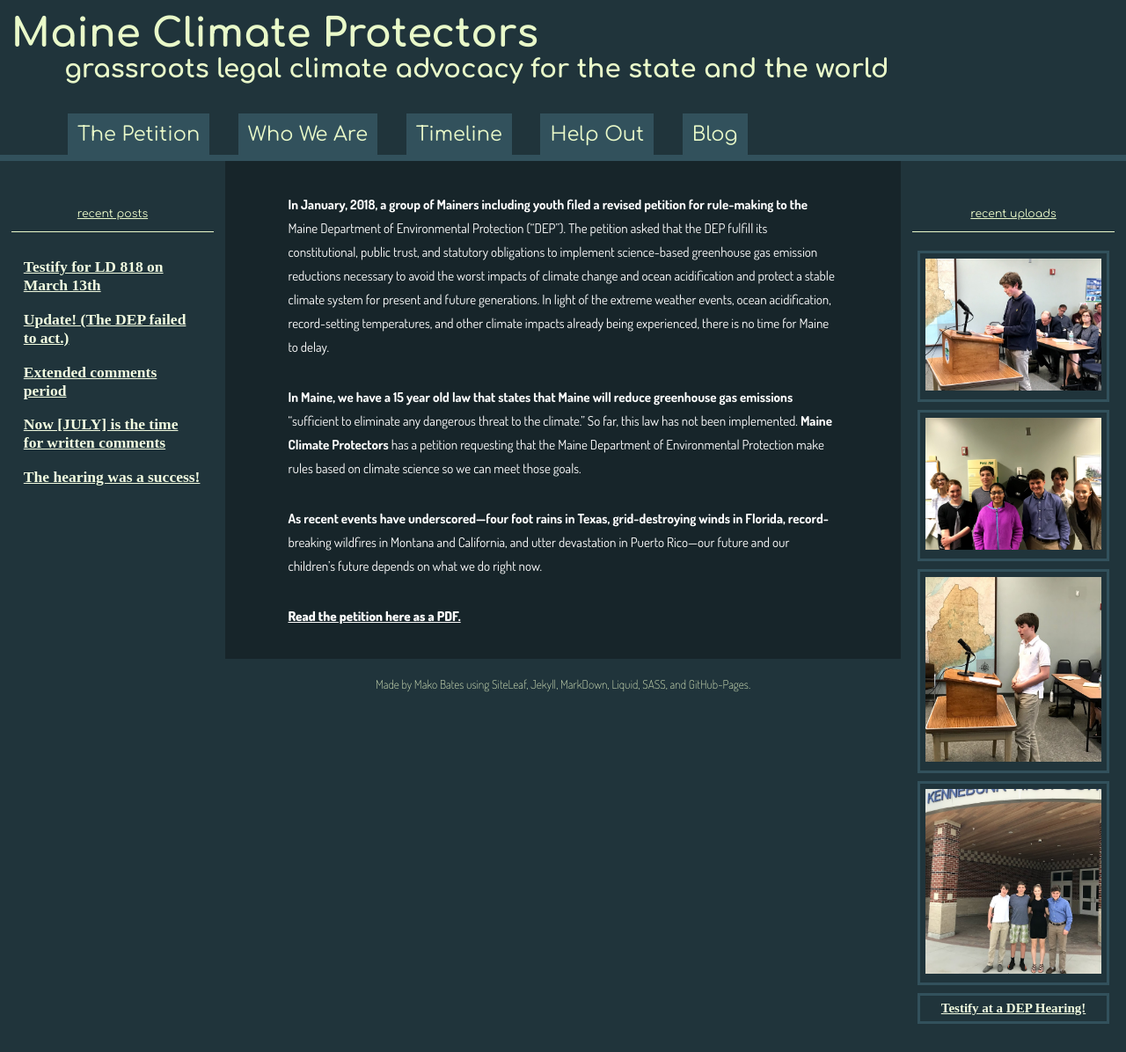
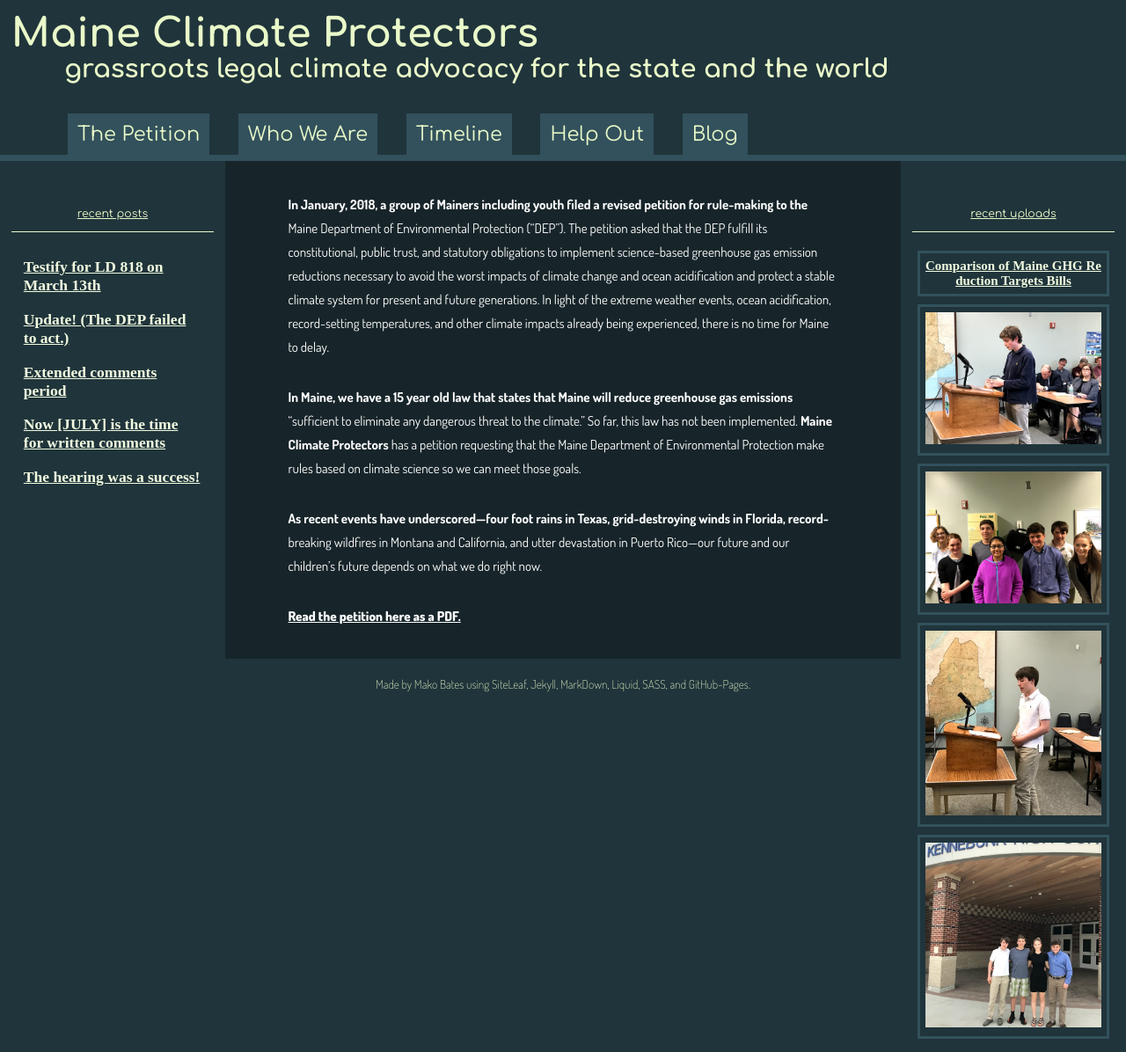
Before and after one commit to ShapeOfMatter/maine-climate-protectors, a Jekyll site: the page built from index.md, in a window 1280 px wide. Shown: the whole page at 88% size. Built offline with Jekyll 4.4.1, drawn with Linux system fonts in a browser that asks for light colours.

Commit message:
Updated Config

```diff
--- a/_config.yml
+++ b/_config.yml
@@ -98,6 +98,9 @@
     - file: "/uploads/RyanOleary_MYEAfounder_dep2018.jpg"
       name: MYEA founder Ryand O'Leary addresses the panel.
       date: 2018-05-15 04:00:00.000000000 Z
+    - file: "/uploads/Comparison%20of%20Maine%20GHG%20Reduction%20Targets%20Bills.ipynb"
+      name: Comparison of Maine GHG Reduction Targets Bills
+      date: 2019-05-01 04:00:00.000000000 Z
   posts:
     title: Posts
     output: true
```
